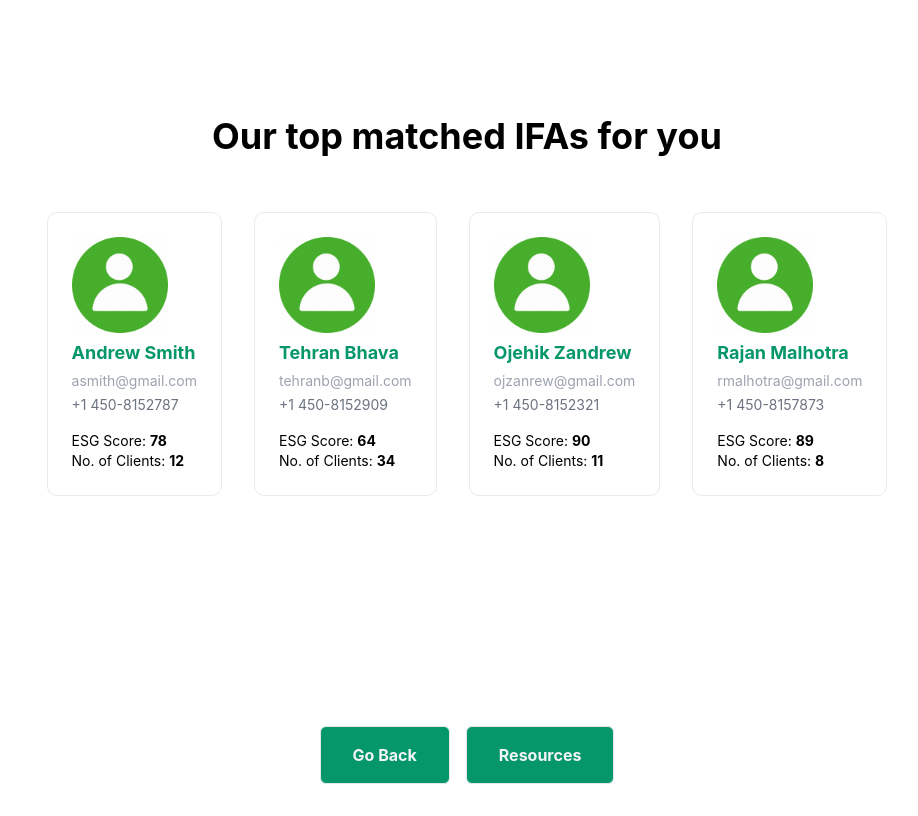
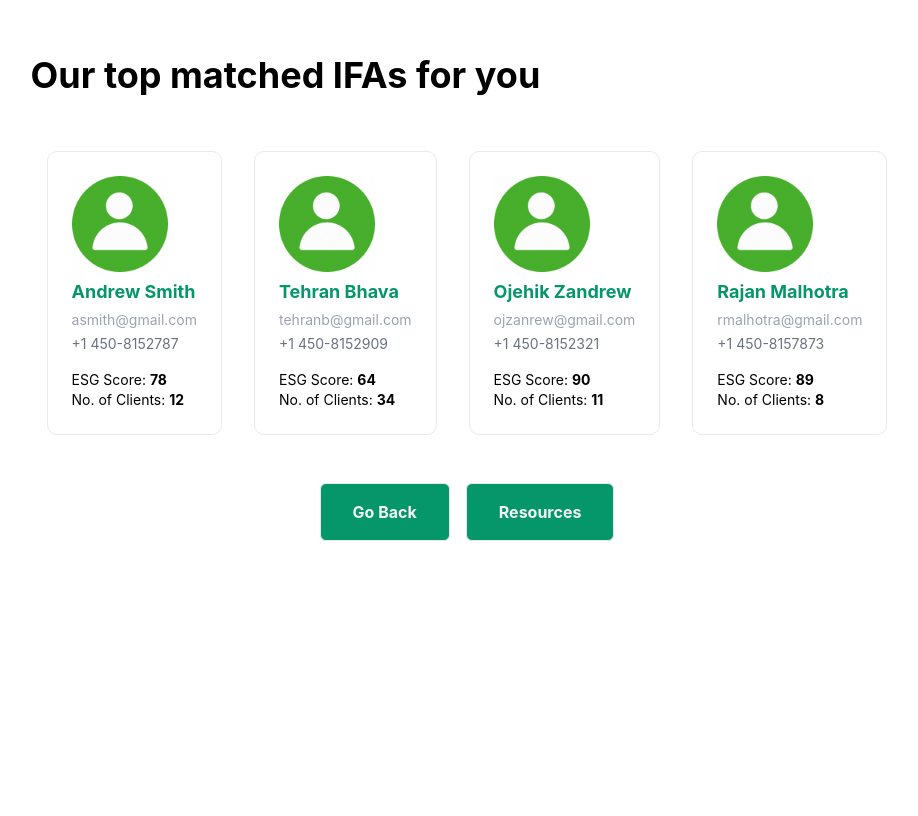
Before and after one commit to salyadav/the-green-genie, a Next.js app: page /findmyifa in a window 1280 px wide. Shown: the part 106-922 px from the top of the page, without its empty margins (173-1091 px from the left). After the commit the page ends 800 px from the top, so only its background shows below. Built offline with nearby package versions, Linux system fonts and the light colour scheme.

Commit message:
findmyifa

```diff
--- a/pages/findmyifa.js
+++ b/pages/findmyifa.js
@@ -20,8 +20,8 @@ const Card = ({data}) => {
 
 export default function FindIfa() {
   return (
-      <main>
-    <div className={styles.container}>
+      <main className={styles.container}>
+        <div>
             <h1 className="text-4xl font-bold my-10">Our top matched IFAs for you</h1>
             <div className="flex cursor-pointer">
                 {
@@ -31,12 +31,10 @@ export default function FindIfa() {
                 }
             </div>
         </div>
-        <div>
         <div className= "flex justify-center">
             <Button onClick={() => window.location.href='/estimate'}>Go Back</Button>
             <Button onClick={() => window.location.href='/blog'}>Resources</Button>
         </div>
-        </div>
       </main>
   )
 };
```
Lines whose indentation alone changed are shown as unchanged.
